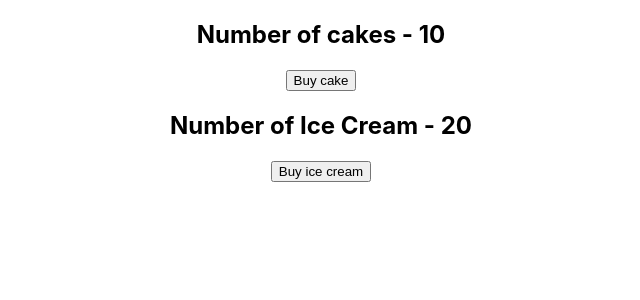
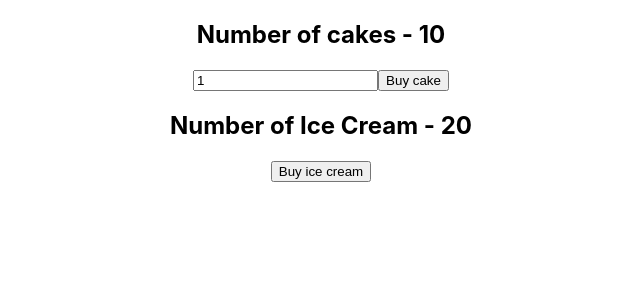
Before and after one commit to lukasz-klekner/cake_shop_redux, a React (Create React App) app: page / in a window 1280 px wide. Shown: the top 300 px of the page, without its empty margins (319-959 px from the left). Built offline with nearby package versions, Linux system fonts and the light colour scheme.

Commit message:
adds payload to cakeReducer and uses it

```diff
--- a/src/components/CakeContainer.js
+++ b/src/components/CakeContainer.js
@@ -1,12 +1,22 @@
 import { connect } from 'react-redux'
+import { useState } from 'react'
 
 import { buyCake } from '../redux'
 
 const CakeContainer = ({ numberOfCakes, buyCake }) => {
+  const [number, setNumber] = useState(1)
+
+  const changeNumber = (event) => setNumber(event.target.value)
   return (
     <div>
       <h2>Number of cakes - {numberOfCakes}</h2>
-      <button onClick={buyCake}>Buy cake</button>
+      <input
+        type='text'
+        placeholder='how many cakes'
+        value={number}
+        onChange={changeNumber}
+      />
+      <button onClick={() => buyCake(number)}>Buy cake</button>
     </div>
   )
 }
--- a/src/components/HooksCakeContainer.js
+++ b/src/components/HooksCakeContainer.js
@@ -1,15 +1,25 @@
 import { useSelector, useDispatch } from 'react-redux'
+import { useState } from 'react'
 
 import { buyCake } from '../redux'
 
 const HooksCakeContainer = () => {
+  const [number, setNumber] = useState(1)
   const numberOfCakes = useSelector((state) => state.cake.numberOfCakes)
   const dispatch = useDispatch()
+
+  const changeNumber = (event) => setNumber(event.target.value)
 
   return (
     <div>
       <h2>Number of cakes - {numberOfCakes}</h2>
-      <button onClick={() => dispatch(buyCake())}>Buy cake</button>
+      <input
+        type='text'
+        placeholder='how many cakes'
+        value={number}
+        onChange={changeNumber}
+      />
+      <button onClick={() => dispatch(buyCake(number))}>Buy cake</button>
     </div>
   )
 }
--- a/src/redux/cake/cakeActions.js
+++ b/src/redux/cake/cakeActions.js
@@ -1,5 +1,6 @@
 import { BUY_CAKE } from './cakeTypes'
 
-export const buyCake = () => ({
+export const buyCake = (number) => ({
   type: BUY_CAKE,
+  payload: number,
 })
--- a/src/redux/cake/cakeReducer.js
+++ b/src/redux/cake/cakeReducer.js
@@ -9,7 +9,7 @@ const cakeReducer = (state = initialState, action) => {
     case BUY_CAKE:
       return {
         ...state,
-        numberOfCakes: state.numberOfCakes - 1,
+        numberOfCakes: state.numberOfCakes - action.payload,
       }
     default:
       return state
```
